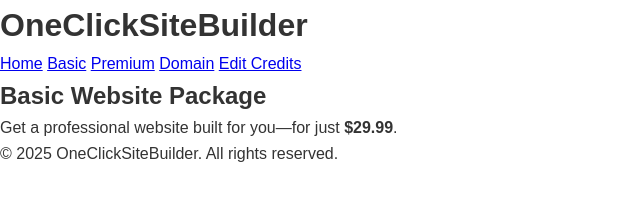
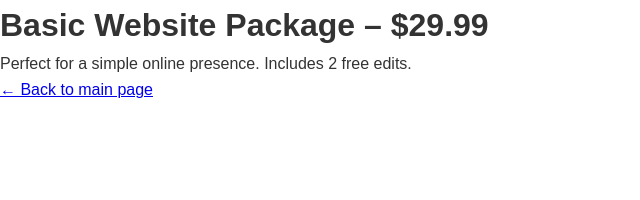
Before and after one commit to SpencerTheTeague/ONECLICKSITEBUILDER, a website: page basic.html in a window 1280 px wide. Shown: the whole page, without its empty margins (0-640 px from the left). Drawn offline with Linux system fonts and the light colour scheme; files that its build step writes are made by us from their sources.

Commit message:
Update basic.html

```diff
--- a/basic.html
+++ b/basic.html
@@ -2,37 +2,23 @@
 <html lang="en">
 <head>
   <meta charset="UTF-8" />
-  <meta name="viewport" content="width=device-width, initial-scale=1.0" />
-  <title>Basic Website Package – OneClickSiteBuilder</title>
-  <link rel="stylesheet" href="styles.css" />
-  <!-- Load Stripe’s Buy-Button library -->
+  <meta name="viewport" content="width=device-width,initial-scale=1" />
+  <title>Basic Website Package – $29.99</title>
+  <link rel="stylesheet" href="css/styles.css" />
   <script async src="https://js.stripe.com/v3/buy-button.js"></script>
 </head>
 <body>
-  <header class="site-header">
-    <h1>OneClickSiteBuilder</h1>
-    <nav>
-      <a href="index.html">Home</a>
-      <a href="basic.html" class="active">Basic</a>
-      <a href="premium.html">Premium</a>
-      <a href="domain.html">Domain</a>
-      <a href="credits.html">Edit Credits</a>
-    </nav>
-  </header>
+  <main class="plan-page">
+    <h1>Basic Website Package – $29.99</h1>
+    <p>Perfect for a simple online presence. Includes 2 free edits.</p>
 
-  <main class="plan-page">
-    <h2>Basic Website Package</h2>
-    <p>Get a professional website built for you—for just <strong>$29.99</strong>.</p>
-
-    <!-- Your Basic-Tier Buy Button -->
+    <!-- Stripe Buy Button -->
     <stripe-buy-button
       buy-button-id="buy_btn_1RdJgURvugzB60pNfhyunIhp"
-      publishable-key="pk_live_51RY9PVRvugzB60pNk0vkzEWmNxPLho26Bdzpyw9H50Jw9rHxNXytfLBKw9h8G7GoxVq3Vrtmv43fg51SD6tYNPGg00cDpygKKM"
-    ></stripe-buy-button>
+      publishable-key="pk_live_51RY9PVRvugzB60pNk0vkzEWmNxPLho26Bdzpyw9H50Jw9rHxNXytfLBKw9h8G7GoxVq3Vrtmv43fg51SD6tYNPGg00cDpygKKM">
+    </stripe-buy-button>
+
+    <p><a href="index.html">← Back to main page</a></p>
   </main>
-
-  <footer class="site-footer">
-    <p>&copy; 2025 OneClickSiteBuilder. All rights reserved.</p>
-  </footer>
 </body>
 </html>
```
